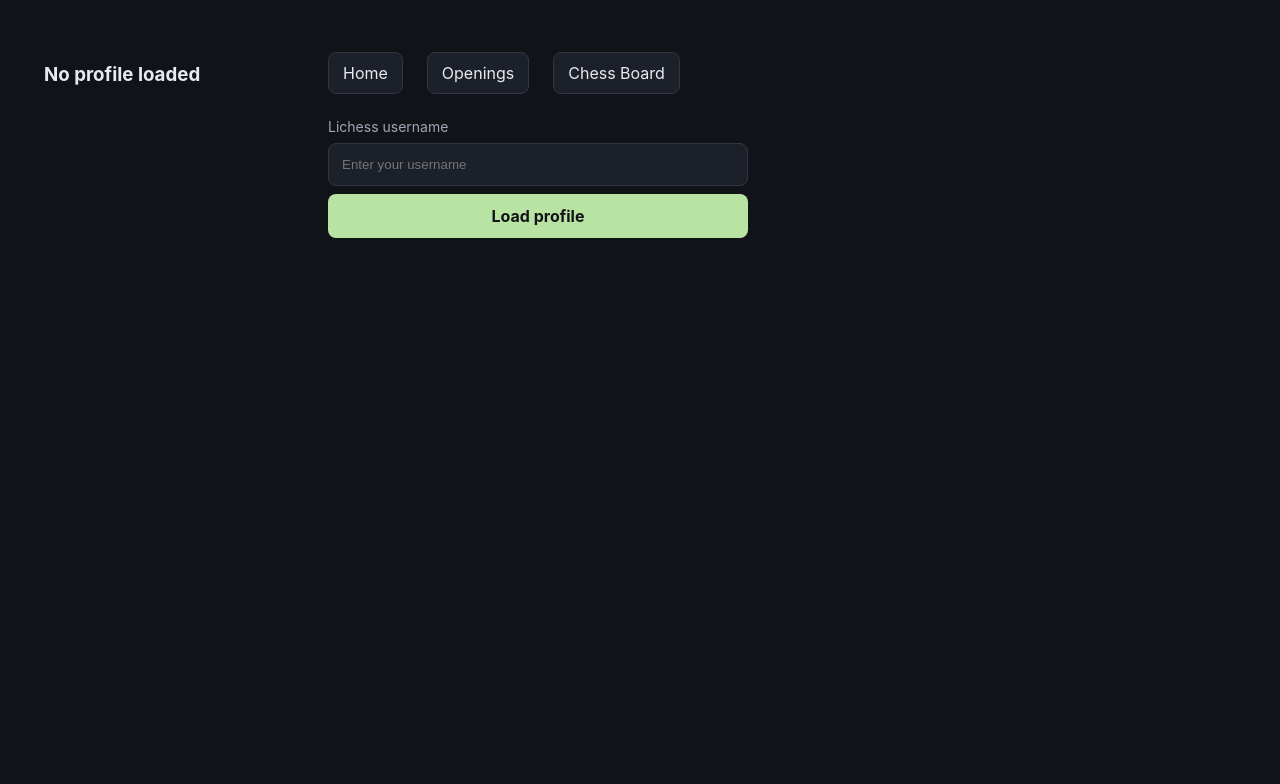
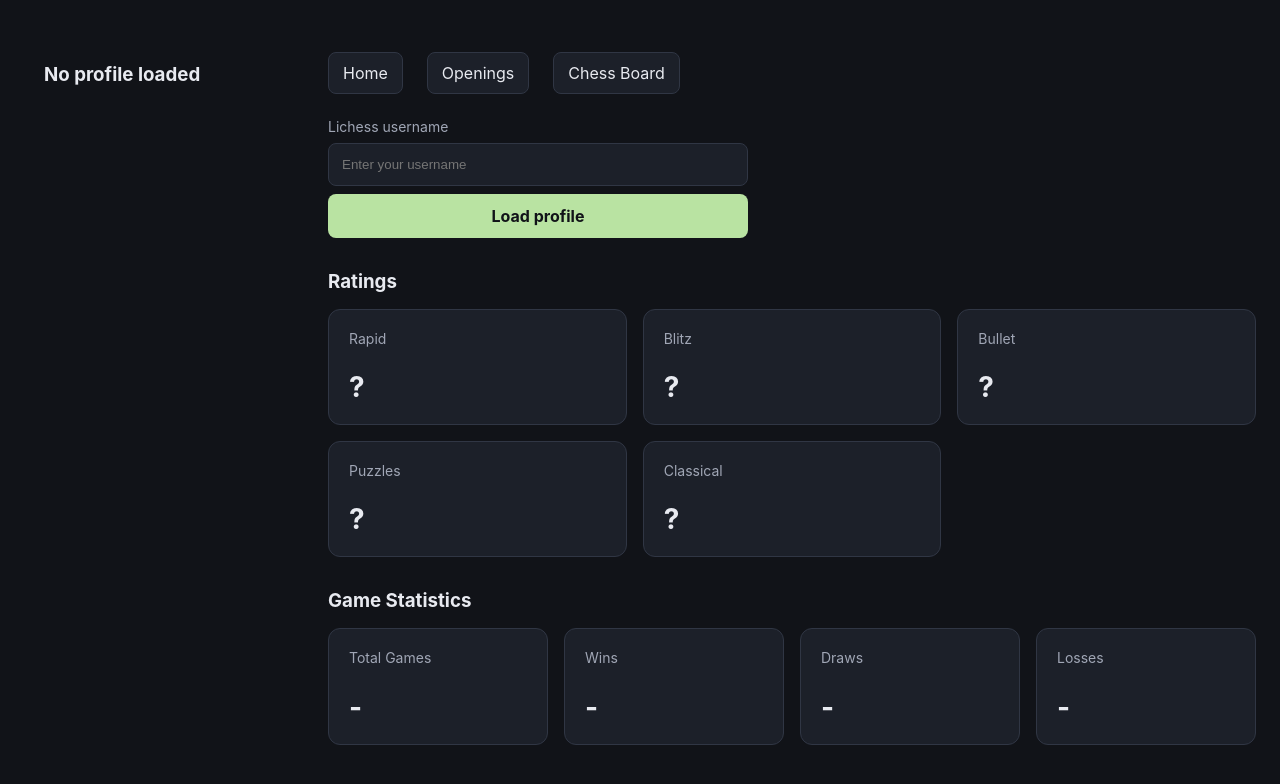
Before and after one commit to paaryna/WOHI_projekti, a React (Vite) app: page / in a window 1280 px wide. Shown: the top 784 px of the page. Built offline with nearby package versions, Linux system fonts and the light colour scheme.

Commit message:
show statcards at all times

```diff
--- a/src/index.css
+++ b/src/index.css
@@ -44,18 +44,7 @@ button {
   margin-top: 0;
 }
 
-.training-button {
-  padding: 10px 16px;
-  color: #111318;
-  background: #b9e3a2;
-  border: 0;
-  border-radius: 8px;
-  font-weight: 600;
-}
 
-.training-button:hover {
-  background: #d0f0bf;
-}
 
 .navigation {
   display: flex;
--- a/src/pages/HomePage.jsx
+++ b/src/pages/HomePage.jsx
@@ -76,7 +76,7 @@ function HomePage({lichessUsername, setUsername, profile, setProfile}){
 
               {error && <p>{error}</p>}
 
-              {profile && (
+
                 <section className="profile">
 
 
@@ -86,27 +86,27 @@ function HomePage({lichessUsername, setUsername, profile, setProfile}){
 
                   <div className="stat-card">
                     <p className="muted">Rapid</p>
-                    <h2>{profile.perfs?.rapid?.rating ?? "—"}</h2>
+                    <h2>{profile ? profile.perfs?.rapid?.rating ?? "—" : "?"}</h2>
                   </div>
 
                   <div className="stat-card">
                     <p className="muted">Blitz</p>
-                    <h2>{profile.perfs?.blitz?.rating ?? "—"}</h2>
+                    <h2>{profile ? profile.perfs?.blitz?.rating ?? "—" : "?"}</h2>
                   </div>
 
                   <div className="stat-card">
                     <p className="muted">Bullet</p>
-                    <h2>{profile.perfs?.bullet?.rating ?? "—"}</h2>
+                    <h2>{profile ? profile.perfs?.bullet?.rating ?? "—": "?"}</h2>
                   </div>
 
                   <div className="stat-card">
                     <p className="muted">Puzzles</p>
-                    <h2>{profile.perfs?.puzzle?.rating ?? "—"}</h2>
+                    <h2>{profile ? profile.perfs?.puzzle?.rating ?? "—" :"?"}</h2>
                   </div>
 
                   <div className="stat-card">
                     <p className="muted">Classical</p>
-                    <h2>{profile.perfs?.classical?.rating ?? "—"}</h2>
+                    <h2>{profile ? profile.perfs?.classical?.rating ?? "—" : "?"}</h2>
                   </div>
 
 
@@ -119,27 +119,27 @@ function HomePage({lichessUsername, setUsername, profile, setProfile}){
                 <div className="game-grid">
                   <div className="stat-card">
                     <p className="muted">Total Games</p>
-                    <h2>{profile.count?.all ?? 0}</h2>
+                    <h2>{profile ? profile.count?.all ?? 0 : "-"}</h2>
                   </div>
 
                   <div className="stat-card">
                     <p className="muted">Wins</p>
-                    <h2>{profile.count?.win ?? 0}</h2>
+                    <h2>{profile ? profile.count?.all ?? 0 : "-"}</h2>
                   </div>
 
                   <div className="stat-card">
                     <p className="muted">Draws</p>
-                    <h2>{profile.count?.draw ?? 0}</h2>
+                    <h2>{profile ? profile.count?.all ?? 0 : "-"}</h2>
                   </div>
 
                   <div className="stat-card">
                     <p className="muted">Losses</p>
-                    <h2>{profile.count?.loss ?? 0}</h2>
+                    <h2>{profile ? profile.count?.all ?? 0 : "-"}</h2>
                   </div>
                 </div>
 
               </section>
-            )}
+
 
             </>
 
```
Also changed, not shown: src/components/ProfileSidebar.jsx (+1 -11 lines).
